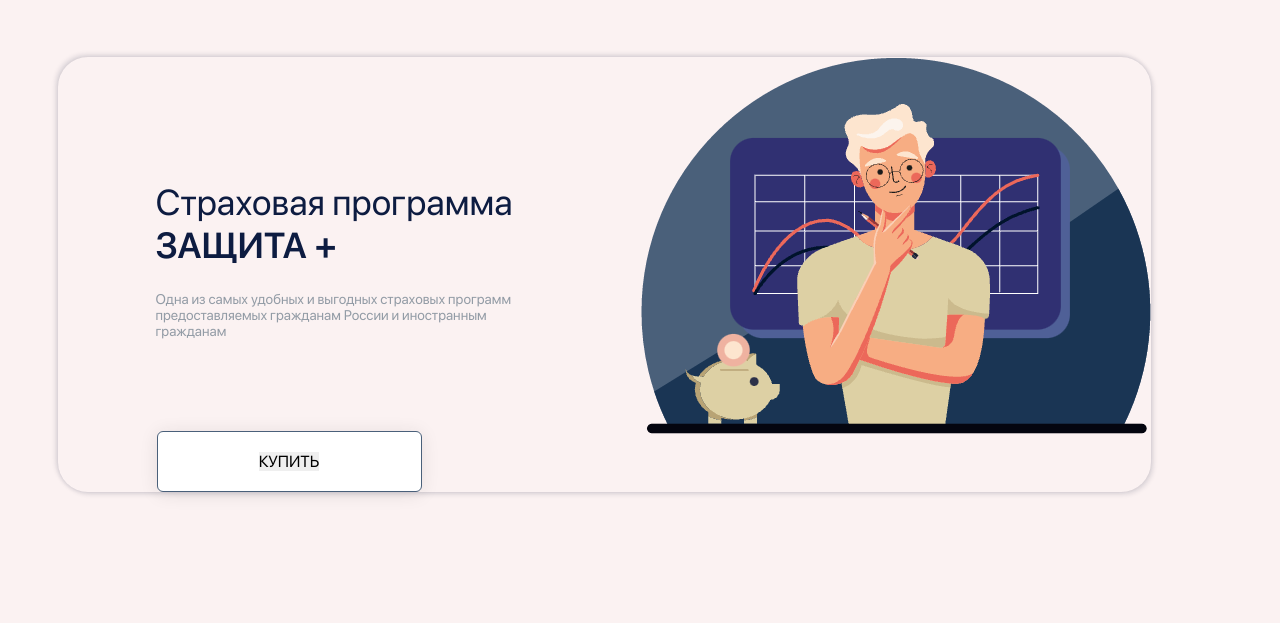
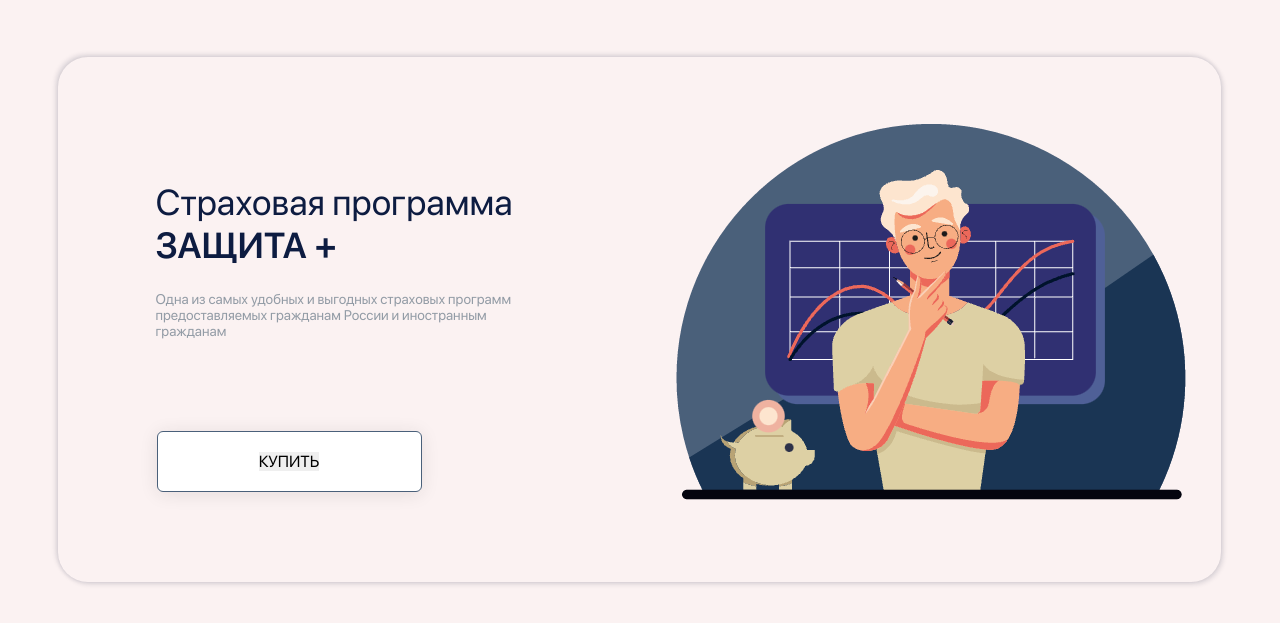
Before and after one commit to Boggitan/strahovka, a plain HTML site: page index.html in a window 1280 px wide. Shown: the part 53-676 px from the top of the page. Drawn offline with Linux system fonts and the light colour scheme.

Commit message:
change size
Signed-off-by: Boggitan <bogdan.tanchik@gmail.com>

```diff
--- a/css/style.css
+++ b/css/style.css
@@ -260,5 +260,7 @@ body {
 	line-height: normal;
 	text-transform: uppercase;
 }
-.main-block__picture {}
+.main-block__picture img{
+	margin: 66px 35px 82px ;
+}
 .main-block__body-picture{}
```
